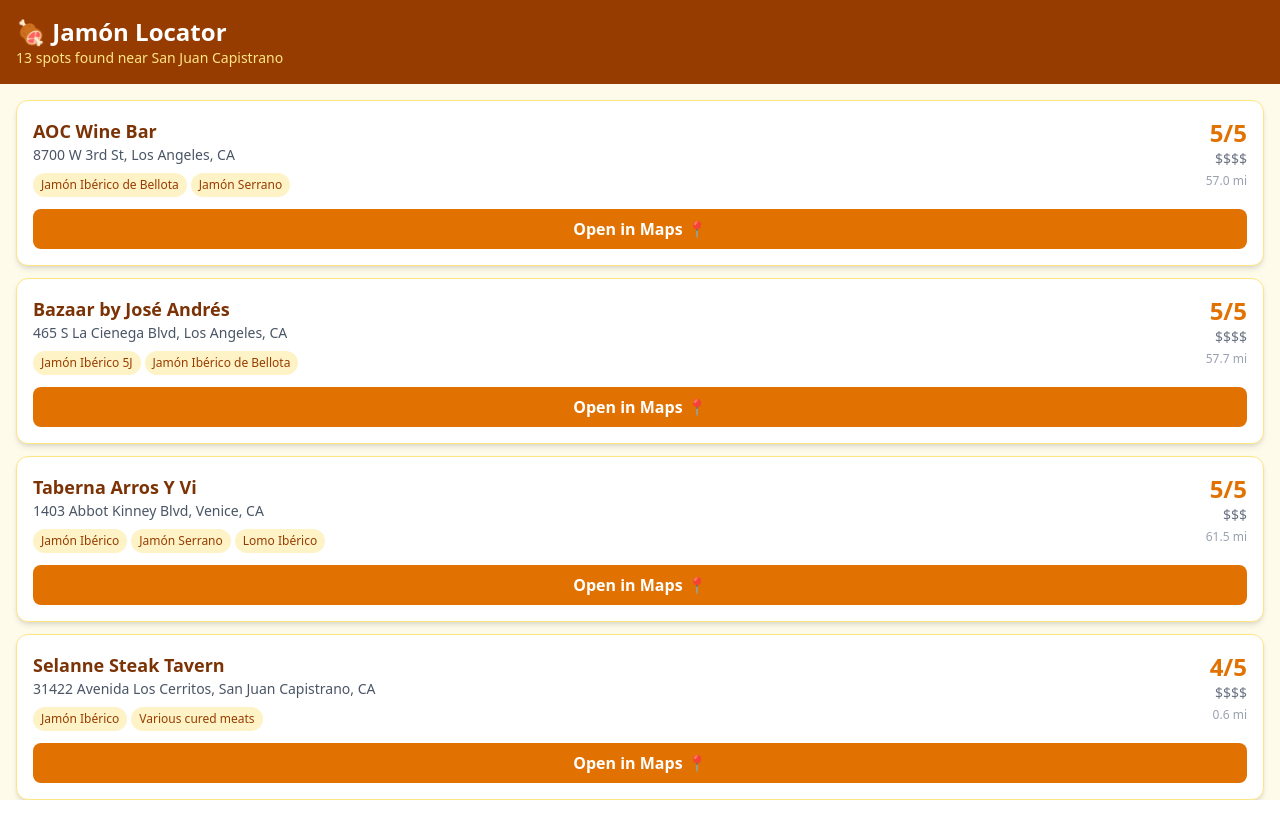
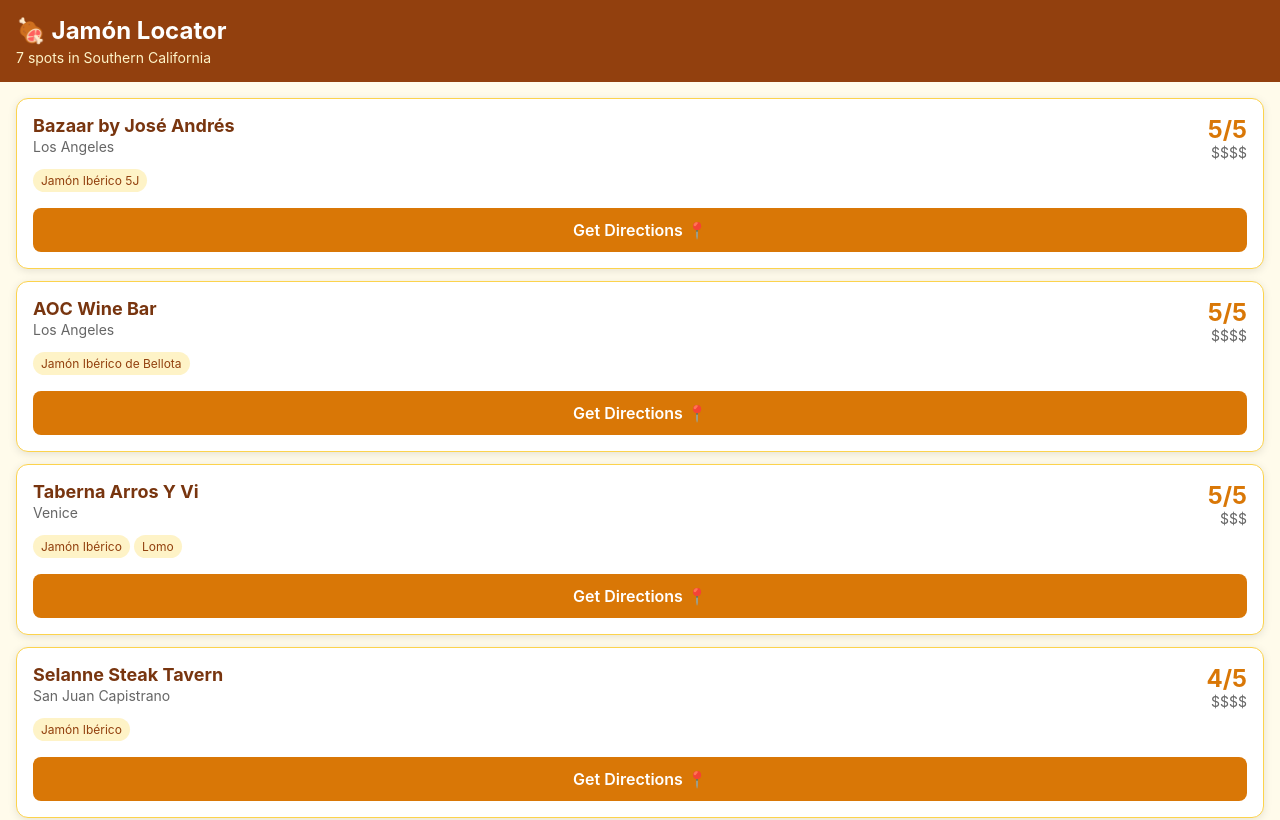
Before and after one commit to derickdahl/jamon-locator, a Next.js app: page / in a window 1280 px wide. Shown: the top 820 px of the page. Built offline with nearby package versions, Linux system fonts and the light colour scheme.

Commit message:
Pure static HTML - no client JS

```diff
--- a/app/layout.tsx
+++ /dev/null
@@ -1,27 +0,0 @@
-import type { Metadata, Viewport } from "next";
-import "./globals.css";
-
-export const metadata: Metadata = {
-  title: "🍖 Jamón Locator",
-  description: "Find the finest jamón near you",
-};
-
-export const viewport: Viewport = {
-  width: "device-width",
-  initialScale: 1,
-  maximumScale: 1,
-  userScalable: false,
-  themeColor: "#92400e",
-};
-
-export default function RootLayout({
-  children,
-}: Readonly<{
-  children: React.ReactNode;
-}>) {
-  return (
-    <html lang="en">
-      <body className="antialiased">{children}</body>
-    </html>
-  );
-}
--- a/app/page.tsx
+++ b/app/page.tsx
@@ -1,114 +1,74 @@
-'use client'
+// Server component - no 'use client'
 
-import { useState, useEffect } from 'react'
-
-interface JamonSpot {
-  id: string
-  name: string
-  lat: number
-  lng: number
-  jamonScore: number
-  jamonTypes: string[]
-  priceRange: string
-  address: string
-  distance?: number
-}
+const SPOTS = [
+  { id: '1', name: 'Selanne Steak Tavern', address: 'San Juan Capistrano', score: 4, price: '$$$$', types: ['Jamón Ibérico'], lat: 33.4936, lng: -117.6628 },
+  { id: '2', name: 'Café Sevilla', address: 'Costa Mesa', score: 4, price: '$$$', types: ['Jamón Serrano', 'Jamón Ibérico'], lat: 33.6846, lng: -117.8262 },
+  { id: '3', name: 'Bazaar by José Andrés', address: 'Los Angeles', score: 5, price: '$$$$', types: ['Jamón Ibérico 5J'], lat: 34.0896, lng: -118.3772 },
+  { id: '4', name: 'AOC Wine Bar', address: 'Los Angeles', score: 5, price: '$$$$', types: ['Jamón Ibérico de Bellota'], lat: 34.0739, lng: -118.3774 },
+  { id: '5', name: 'The Winery Restaurant', address: 'Tustin', score: 4, price: '$$$$', types: ['Jamón Serrano'], lat: 33.6673, lng: -117.8554 },
+  { id: '6', name: 'Taberna Arros Y Vi', address: 'Venice', score: 5, price: '$$$', types: ['Jamón Ibérico', 'Lomo'], lat: 34.0417, lng: -118.5139 },
+  { id: '7', name: 'El Adobe de Capistrano', address: 'San Juan Capistrano', score: 3, price: '$$', types: ['Jamón Serrano'], lat: 33.5017, lng: -117.6621 },
+]
 
 export default function Home() {
-  const [spots, setSpots] = useState<JamonSpot[]>([])
-  const [loading, setLoading] = useState(true)
-  const [error, setError] = useState<string | null>(null)
-
-  useEffect(() => {
-    fetch('/api/jamon?lat=33.5017&lng=-117.6625&radius=100')
-      .then(res => res.json())
-      .then(data => {
-        console.log('Data:', data)
-        setSpots(data.spots || [])
-        setLoading(false)
-      })
-      .catch(err => {
-        console.error('Error:', err)
-        setError(err.message)
-        setLoading(false)
-      })
-  }, [])
-
-  if (loading) {
-    return (
-      <div className="min-h-screen bg-amber-50 flex items-center justify-center">
-        <div className="text-center">
-          <div className="text-6xl mb-4">🍖</div>
-          <p className="text-amber-800 text-xl">Finding jamón...</p>
-        </div>
-      </div>
-    )
-  }
-
-  if (error) {
-    return (
-      <div className="min-h-screen bg-amber-50 flex items-center justify-center p-4">
-        <div className="text-center">
-          <div className="text-6xl mb-4">😢</div>
-          <p className="text-red-600">Error: {error}</p>
-        </div>
-      </div>
-    )
-  }
-
   return (
-    <div className="min-h-screen bg-amber-50">
-      {/* Header */}
-      <header className="bg-amber-800 text-white p-4 sticky top-0 z-10">
-        <h1 className="text-2xl font-bold">🍖 Jamón Locator</h1>
-        <p className="text-amber-200 text-sm">{spots.length} spots found near San Juan Capistrano</p>
-      </header>
-
-      {/* Spots List */}
-      <main className="p-4">
-        {spots.length === 0 ? (
-          <p className="text-center text-gray-500 py-8">No spots found</p>
-        ) : (
-          <div className="space-y-3">
-            {spots.map((spot) => (
+    <html lang="en">
+      <head>
+        <meta charSet="utf-8" />
+        <meta name="viewport" content="width=device-width, initial-scale=1" />
+        <title>🍖 Jamón Locator</title>
+        <style dangerouslySetInnerHTML={{ __html: `
+          * { margin: 0; padding: 0; box-sizing: border-box; }
+          body { font-family: -apple-system, BlinkMacSystemFont, sans-serif; background: #fffbeb; min-height: 100vh; }
+          header { background: #92400e; color: white; padding: 16px; position: sticky; top: 0; }
+          h1 { font-size: 24px; }
+          .subtitle { color: #fef3c7; font-size: 14px; margin-top: 4px; }
+          main { padding: 16px; }
+          .card { background: white; border-radius: 12px; padding: 16px; margin-bottom: 12px; box-shadow: 0 2px 8px rgba(0,0,0,0.1); border: 1px solid #fcd34d; }
+          .card-header { display: flex; justify-content: space-between; align-items: flex-start; }
+          .name { font-weight: bold; font-size: 18px; color: #78350f; }
+          .address { color: #666; font-size: 14px; margin-top: 2px; }
+          .score { font-size: 24px; font-weight: bold; color: #d97706; }
+          .price { color: #666; font-size: 14px; }
+          .types { margin-top: 8px; }
+          .tag { display: inline-block; background: #fef3c7; color: #92400e; font-size: 12px; padding: 4px 8px; border-radius: 12px; margin-right: 4px; margin-bottom: 4px; }
+          .btn { display: block; background: #d97706; color: white; text-align: center; padding: 12px; border-radius: 8px; text-decoration: none; font-weight: 600; margin-top: 12px; }
+          .btn:active { background: #b45309; }
+        `}} />
+      </head>
+      <body>
+        <header>
+          <h1>🍖 Jamón Locator</h1>
+          <div className="subtitle">{SPOTS.length} spots in Southern California</div>
+        </header>
+        <main>
+          {SPOTS.sort((a, b) => b.score - a.score).map((spot) => (
+            <div key={spot.id} className="card">
+              <div className="card-header">
+                <div>
+                  <div className="name">{spot.name}</div>
+                  <div className="address">{spot.address}</div>
+                </div>
+                <div style={{ textAlign: 'right' }}>
+                  <div className="score">{spot.score}/5</div>
+                  <div className="price">{spot.price}</div>
+                </div>
+              </div>
+              <div className="types">
+                {spot.types.map((t) => (
+                  <span key={t} className="tag">{t}</span>
+                ))}
+              </div>
               <a
-                key={spot.id}
-                href={`https://www.google.com/maps/search/?api=1&query=${encodeURIComponent(spot.name + ' ' + spot.address)}`}
-                target="_blank"
-                rel="noopener noreferrer"
-                className="block bg-white rounded-xl p-4 shadow-md border border-amber-200 hover:shadow-lg transition"
+                className="btn"
+                href={`https://maps.apple.com/?daddr=${spot.lat},${spot.lng}`}
               >
-                <div className="flex justify-between items-start gap-3">
-                  <div className="flex-1">
-                    <h2 className="font-bold text-lg text-amber-900">{spot.name}</h2>
-                    <p className="text-gray-600 text-sm">{spot.address}</p>
-                    <div className="flex flex-wrap gap-1 mt-2">
-                      {spot.jamonTypes.map((t) => (
-                        <span
-                          key={t}
-                          className="text-xs bg-amber-100 text-amber-800 px-2 py-1 rounded-full"
-                        >
-                          {t}
-                        </span>
-                      ))}
-                    </div>
-                  </div>
-                  <div className="text-right flex-shrink-0">
-                    <div className="text-2xl font-bold text-amber-600">{spot.jamonScore}/5</div>
-                    <div className="text-sm text-gray-500">{spot.priceRange}</div>
-                    {spot.distance !== undefined && (
-                      <div className="text-xs text-gray-400 mt-1">{spot.distance.toFixed(1)} mi</div>
-                    )}
-                  </div>
-                </div>
-                <div className="mt-3 text-center bg-amber-600 text-white py-2 rounded-lg font-semibold">
-                  Open in Maps 📍
-                </div>
+                Get Directions 📍
               </a>
-            ))}
-          </div>
-        )}
-      </main>
-    </div>
+            </div>
+          ))}
+        </main>
+      </body>
+    </html>
   )
 }
```
